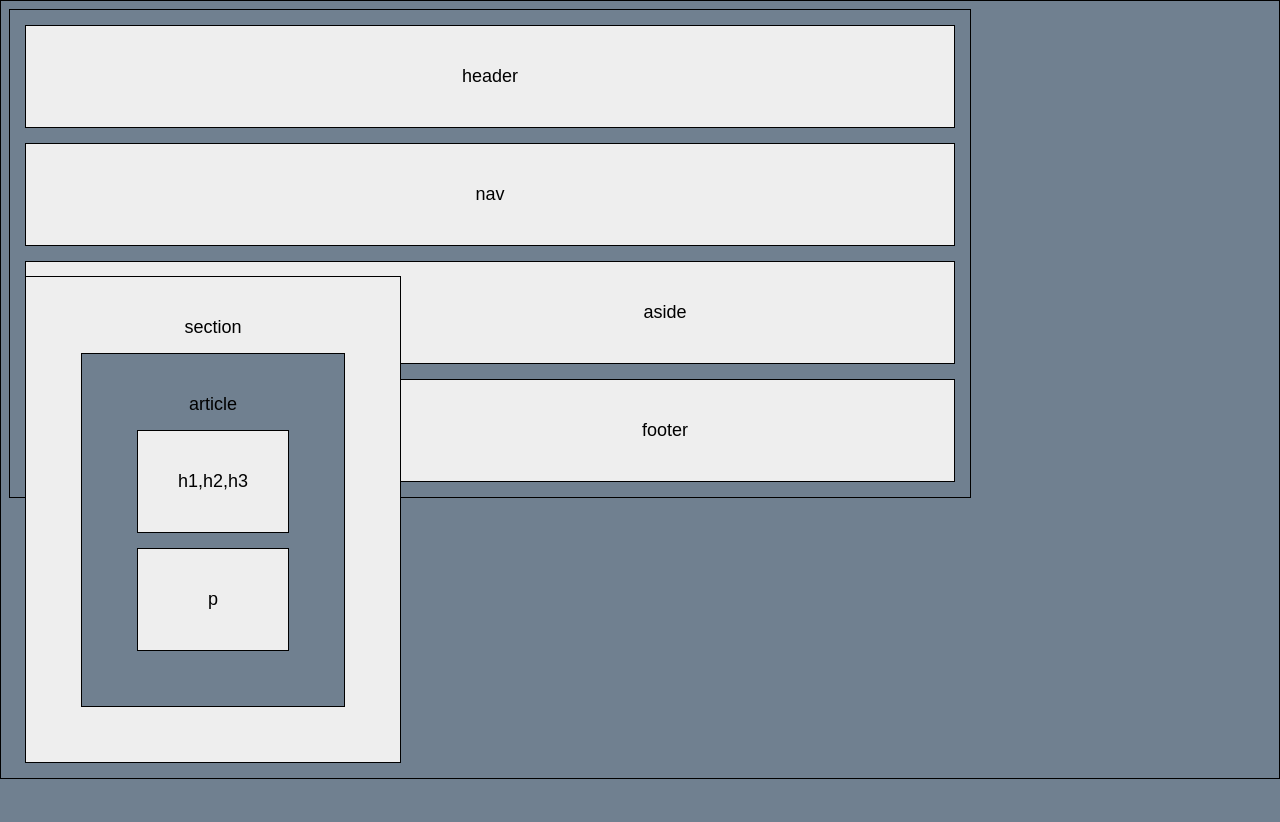
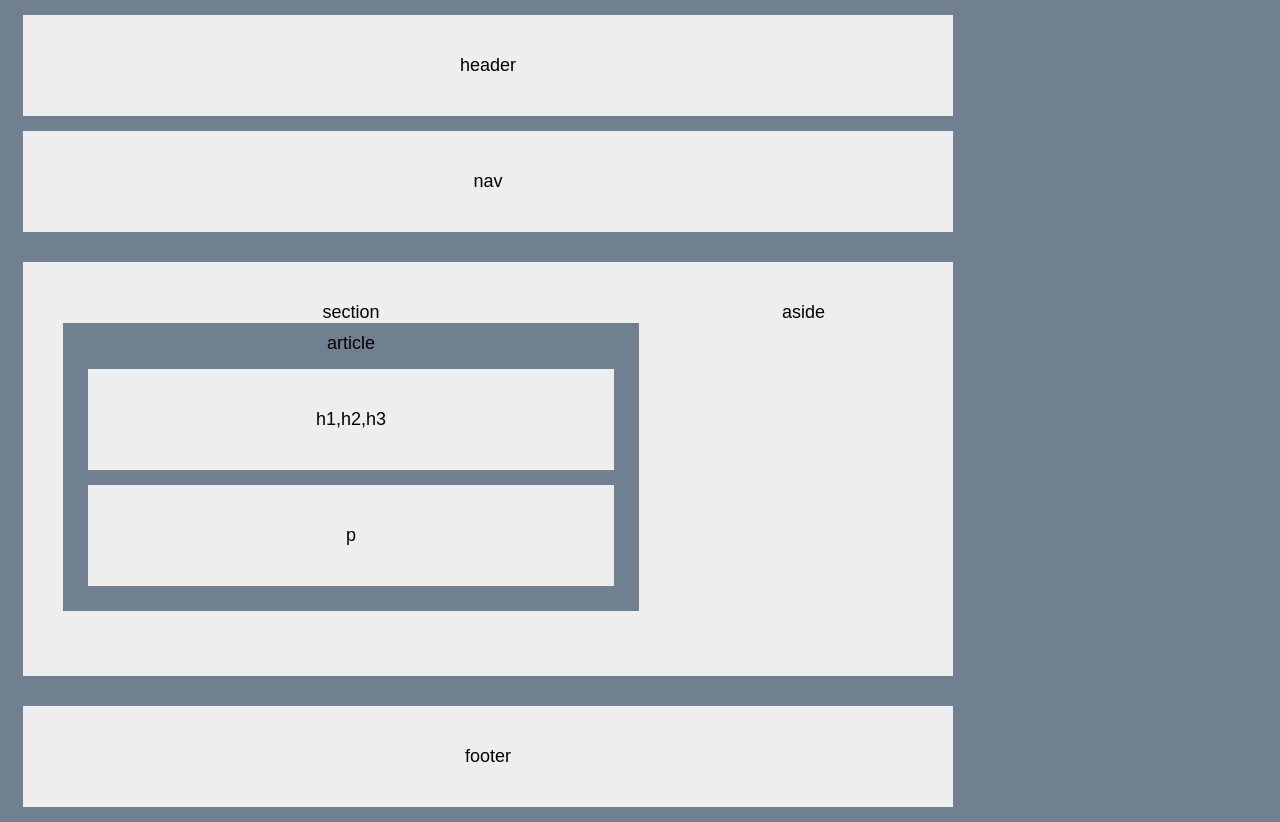
Before and after one commit to 0xBull24/hw-wireframe, a plain HTML site: page index.html in a window 1280 px wide. Before the commit the page ends 800 px from the top, so only its background shows below. Drawn offline with Linux system fonts and the light colour scheme.

Commit message:
Updated: files for easy hw

```diff
--- a/index.html
+++ b/index.html
@@ -8,6 +8,7 @@
 <body>
     <header>header</header>
     <nav>nav</nav>
+    <div class="shared">
         <section>section
             <div id="article">article
                 <header>h1,h2,h3</header>
@@ -15,6 +16,7 @@
             </div>
         </section>
         <aside>aside</aside>
+    </div>
     <footer>footer</footer>
 </body>
 </html>
--- a/style.css
+++ b/style.css
@@ -1,16 +1,11 @@
-* {
-    border: 1px solid black;
-}
-
 body {
     background-color: slategrey;
     font-family: 'Arial', 'Helvetica Neue', Helvetica, sans-serif;
     width: 960px;
     font-size: 18px;
-    overflow: auto;
 }
 
-header, nav, section, aside, footer, article, div, p {
+header, nav, section, aside, footer, article, p {
     padding: 40px;
     background-color: #eeeeee;
     text-align: center;
@@ -19,12 +14,27 @@ header, nav, section, aside, footer, article, div, p {
 
 #article {
     background-color: slategrey;
+    padding: 10px;
+}
+
+.shared {
+    height: 100%;
+    overflow: auto;
 }
 
 div {
-    background-color: #eeeeee;
+    background-color: slategrey;
 }
 
 section {
     float: left;
+    width: 60%;
 }
+
+aside {
+    min-height: 334px;
+}
+
+footer {
+    clear: both;
+}
```
